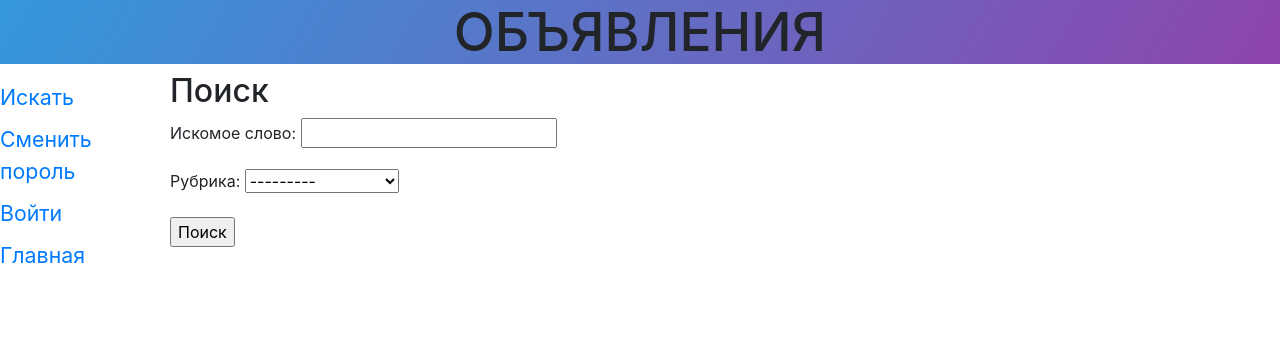
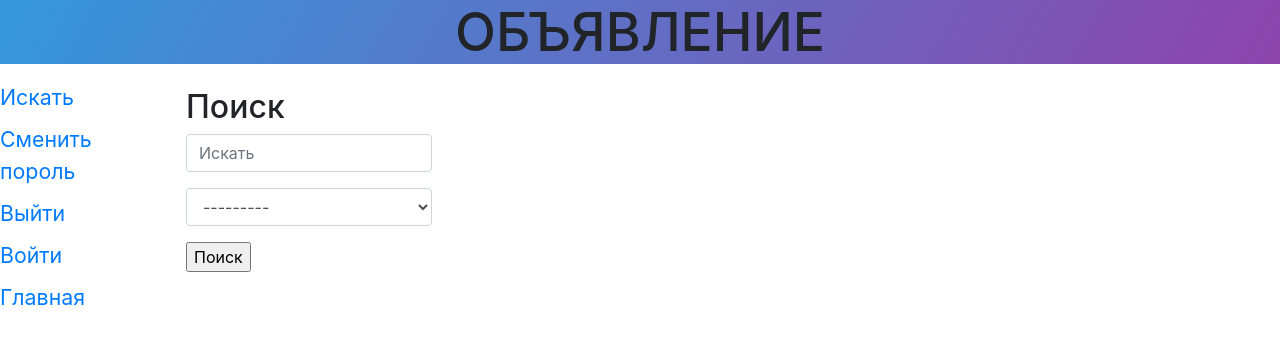
Before and after one commit to StuartJr/Python-Django-2.1, a Django app: page /storys/search/ in a window 1280 px wide. Shown: the top 344 px of the page. Run offline with Django 3.2, Linux system fonts and the light colour scheme; data comes from the database, SQL or seed files in the repository; both versions use the stored data as it was after the commit; some libraries are stand-ins or nearby versions.

Commit message:
Added bootstrap4 and precise_bbcode

```diff
--- a/myfirst/settings.py
+++ b/myfirst/settings.py
@@ -31,6 +31,8 @@ ALLOWED_HOSTS = []
 # Application definition
 
 INSTALLED_APPS = [
+    'bootstrap4',
+    'precise_bbcode',
     'captcha',
     'storys.apps.StorysConfig',
     'django.contrib.admin',
@@ -54,7 +56,7 @@ MIDDLEWARE = [
 LOGIN_REDIRECT_URL = 'index'
 LOGIN_URL = 'login'
 
-CAPTCHA_LENGTH = '8'
+CAPTCHA_LENGTH = '3'
 
 ROOT_URLCONF = 'myfirst.urls'
 
--- a/storys/templates/layout/basic.html
+++ b/storys/templates/layout/basic.html
@@ -9,13 +9,13 @@
 </head>
 <body>
 	<header>
-		<h1>Объявления</h1>
+		<h1>Объявление</h1>
 	</header>
 	<nav>
 		<a href="{% url 'search'%}">Искать</a>
 		<a href="{% url 'password_change'%}">Сменить пороль</a>
+		<a href="{% url 'logout'%}">Выйти</a>
 		{% if user.is_authenticated %}
-		<a href="{% url 'logout'%}">Выйти</a>
 		{%else%}
 		<a href="{% url 'login'%}">Войти</a>
 		{%endif%}
--- a/storys/templates/storys/index.html
+++ b/storys/templates/storys/index.html
@@ -1,8 +1,8 @@
 {% extends "layout/basic.html" %}
+
 
 {%block content%}
 {%for bb in bbs.object_list%}
-<div class="b">
 	<h2><a href="{% url 'detail' pk=bb.pk%}">{{bb.title}}</a></h2>
 	<p>{{bb.content}}</p>
 	<h3>{{bb.price}}</h3>
@@ -22,8 +22,8 @@
 	 {% empty %}
 	  <h1>No comment</h1>
 
-</div>
 {%endfor%}
+
 
 <ul class="pagination">
 	{% if page.has_previous%}
--- a/storys/templates/storys/search.html
+++ b/storys/templates/storys/search.html
@@ -1,13 +1,17 @@
 {% extends 'layout/basic.html'%}
+{% load bootstrap4 %}
 
 {% block title%} Поиск {%endblock%}
 
 {%block content%}
+<div class="w-25 p-3">
 <h2>Поиск</h2>
 <form method="post">
 	{%csrf_token%}
-	{{form.as_p}}
+	{% bootstrap_field form.keyword placeholder='Искать' show_label=False%}
+	{% bootstrap_field form.rubric show_label=False%}
 	<input type="hidden" name = "next" value="{{next}}">
 	<input type="submit" value="Поиск">
 </form>
+</div>
 {%endblock%}
```
Also changed, not shown: storys/templates/storys/create.html (+9 -1 lines), db.sqlite3, precise_bbcode/smilies/smile.jpg (added), storys/static/storys/style.css (line endings or trailing spaces).
